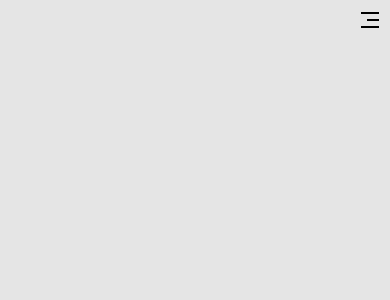
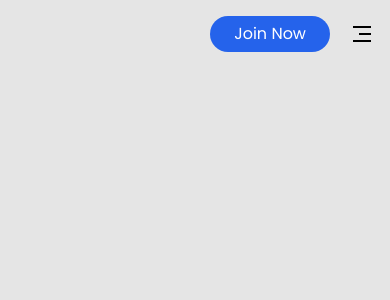
Before and after one commit to rawdaymohamed/my_landing_page, a Next.js app: page / in a window 390 px wide. Shown: the top 300 px of the page. Built offline with nearby package versions, Linux system fonts and the light colour scheme.

Commit message:
Fix: Add register button to the mobile nav

```diff
--- a/src/app/components/Home/Navbar/MobileNav.tsx
+++ b/src/app/components/Home/Navbar/MobileNav.tsx
@@ -1,14 +1,17 @@
 "use client";
+
 import { menuItems } from "@/app/lib/constants";
 import Link from "next/link";
 import React, { useState } from "react";
 import { IoMdClose } from "react-icons/io";
 import { RiMenu3Line } from "react-icons/ri";
+
 const MobileNav = () => {
   const [showMenu, setShowMenu] = useState(false);
 
   return (
-    <div>
+    <div className="relative flex items-center justify-end p-4 gap-5">
+      {/* Added flex container */}
       <div
         className={`${
           showMenu ? "translate-x-0" : "-translate-x-full"
@@ -17,7 +20,7 @@ const MobileNav = () => {
         <nav
           className={`${
             showMenu ? "translate-x-0 delay-200" : "-translate-x-full"
-          } transition-all duration-700 ease-in-out flex flex-col justify-center space-y-4 bg-indigo-900 h-full pl-14 w-[70%] sm:w-[70%] absolute top-0 left-0`} // Transition on inner nav with delay
+          } transition-all duration-700 ease-in-out flex flex-col justify-center space-y-4 bg-indigo-900 h-full pl-14 w-[70%] sm:w-[70%] absolute top-0 left-0`}
         >
           <IoMdClose
             className="cursor-pointer text-white size-6 absolute top-2 right-2"
@@ -34,9 +37,15 @@ const MobileNav = () => {
           ))}
         </nav>
       </div>
+      <Link
+        href="/"
+        className="px-6 py-1.5 bg-blue-600 hover:bg-blue-700 text-white rounded-full font-normal"
+      >
+        Join Now
+      </Link>
       <RiMenu3Line
-        className="absolute top-2 right-2 text-black size-6 cursor-pointer"
-        onClick={() => setShowMenu(!showMenu)} // Toggle menu open
+        className="text-black size-6 cursor-pointer" // Removed absolute and top/right here
+        onClick={() => setShowMenu(!showMenu)}
       />
     </div>
   );
```
